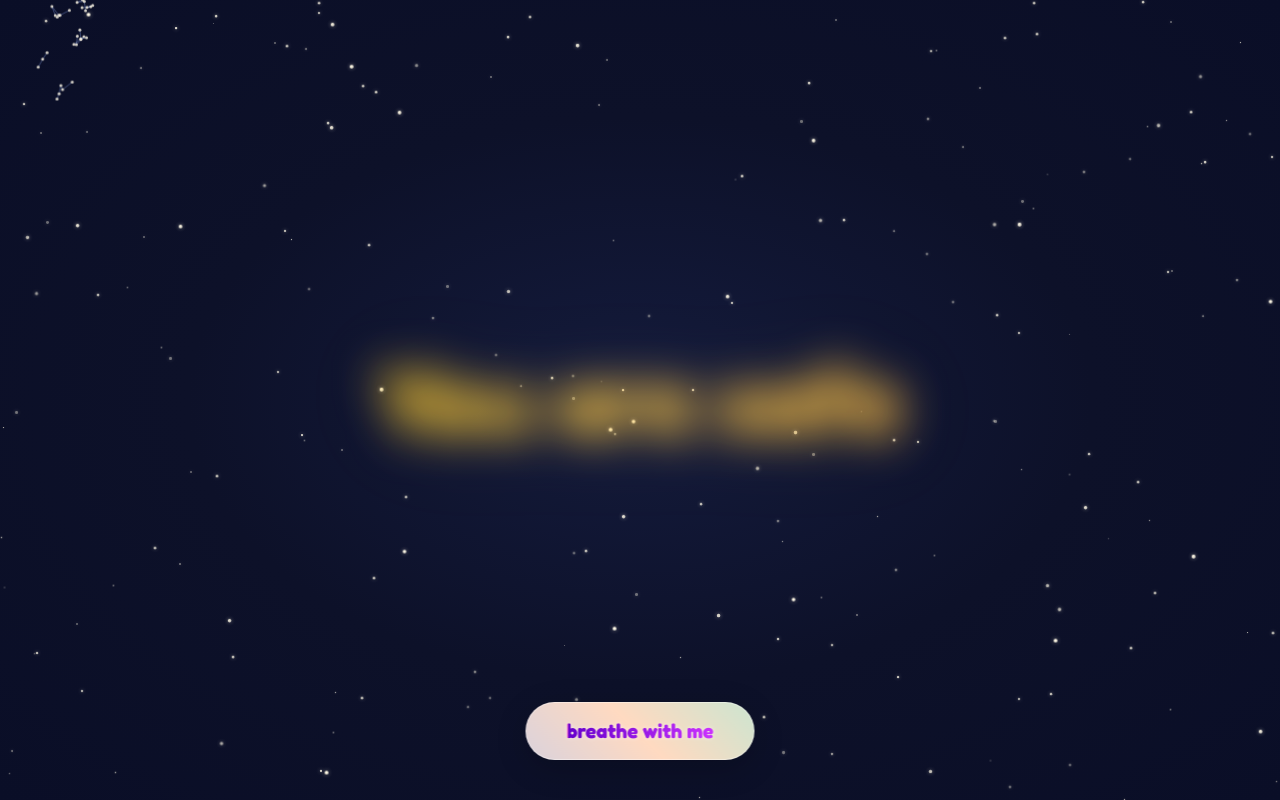
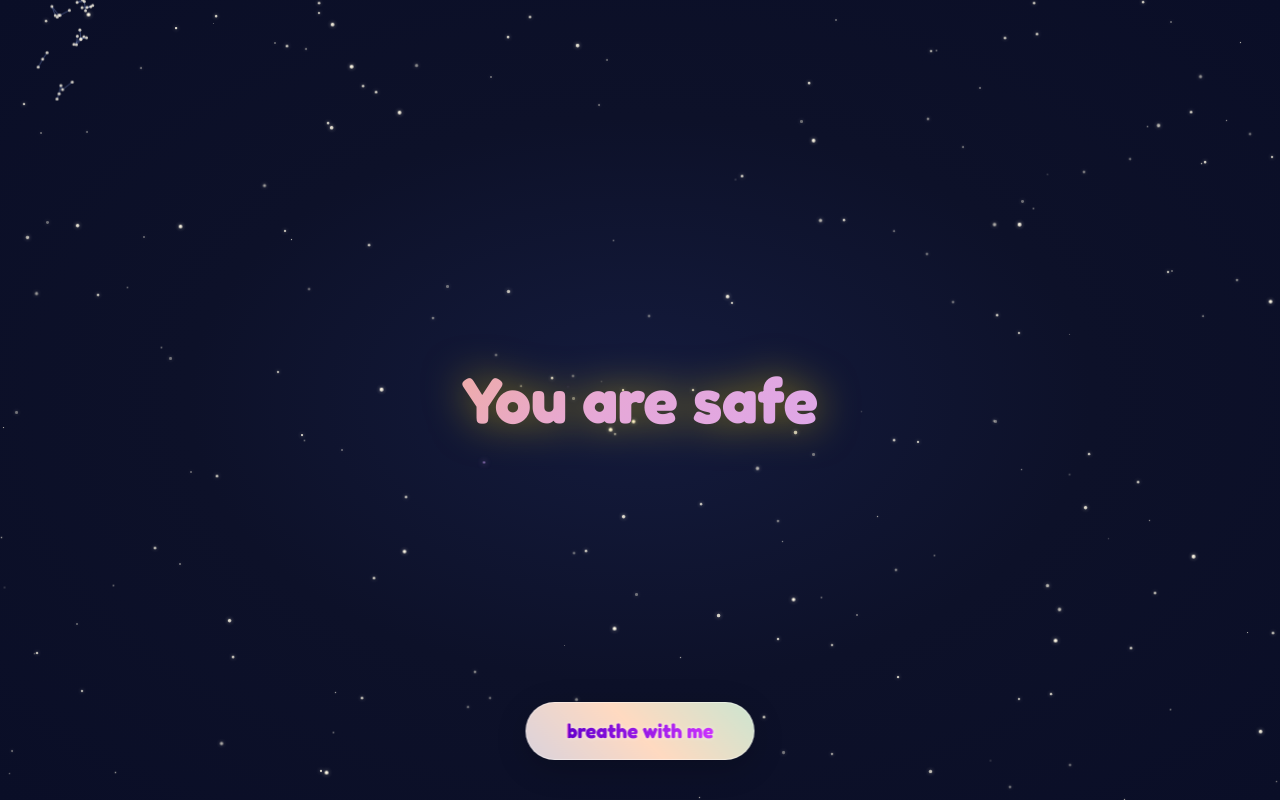
Before and after one commit to loy-second-alias/panic-relief, a React (Vite) app: page / in a window 1280 px wide. Built offline with nearby package versions, Linux system fonts and the light colour scheme.

Commit message:
Add_smooth_affirmation_transitions_with_pause

```diff
--- a/src/components/AffirmationDisplay.jsx
+++ b/src/components/AffirmationDisplay.jsx
@@ -4,38 +4,74 @@ import '../App.css';
 
 const AffirmationDisplay = () => {
   const [currentIndex, setCurrentIndex] = useState(0);
-  const [isVisible, setIsVisible] = useState(false);
+  const [activeElement, setActiveElement] = useState('current');
+  const [particles, setParticles] = useState([]);
 
   useEffect(() => {
     let timeoutId;
+    let particleInterval;
 
     const runCycle = () => {
-      // Start fade in
-      setIsVisible(true);
+      // Show current affirmation for 8 seconds
+      timeoutId = setTimeout(() => {
+        // Start fade out
+        setActiveElement('none'); // Both hidden
 
-      // Schedule fade out after 8 seconds (2s fade in + 6s visible)
-      timeoutId = setTimeout(() => {
-        setIsVisible(false);
+        // After fade out completes (2.5s), wait 1.5s, then show next
+        setTimeout(() => {
+          const newNextIndex = (currentIndex + 1) % affirmations.length;
+          setCurrentIndex(newNextIndex);
 
-        // Schedule next cycle after fade out completes (2s)
-        timeoutId = setTimeout(() => {
-          setCurrentIndex((prev) => (prev + 1) % affirmations.length);
-          runCycle();
-        }, 2000);
+          // Show the new affirmation
+          setTimeout(() => {
+            setActiveElement('current');
+            runCycle();
+          }, 100); // Small delay to ensure state update
+        }, 4000); // 2.5s fade out + 1.5s pause
       }, 8000);
     };
 
-    // Start the first cycle
+    // Start the cycle
     runCycle();
 
-    return () => clearTimeout(timeoutId);
-  }, []);
+    // Spawn purple twinkle particles periodically
+    particleInterval = setInterval(() => {
+      const newParticle = {
+        id: Date.now() + Math.random(),
+        x: 50 + (Math.random() - 0.5) * 30,
+        y: 50 + (Math.random() - 0.5) * 20,
+        delay: Math.random() * 0.5
+      };
+      setParticles(prev => [...prev.slice(-8), newParticle]);
+    }, 800);
+
+    return () => {
+      clearTimeout(timeoutId);
+      clearInterval(particleInterval);
+    };
+  }, [currentIndex]);
 
   return (
     <div className="affirmation-container">
-      <h2 className={`affirmation-text ${isVisible ? 'visible' : 'hidden'}`}>
+      {/* Single affirmation element */}
+      <h2
+        className={`affirmation-text ${activeElement === 'current' ? 'active' : 'inactive'}`}
+      >
         {affirmations[currentIndex]}
       </h2>
+
+      {/* Purple twinkle particles */}
+      {particles.map(particle => (
+        <div
+          key={particle.id}
+          className="twinkle-particle"
+          style={{
+            left: `${particle.x}%`,
+            top: `${particle.y}%`,
+            animationDelay: `${particle.delay}s`
+          }}
+        />
+      ))}
 
       <style>{`
         .affirmation-container {
@@ -54,67 +90,82 @@ const AffirmationDisplay = () => {
 
         .affirmation-text {
           font-family: 'Fredoka', 'Quicksand', sans-serif;
-          font-size: clamp(36px, 8vw, 64px); /* Larger size */
-          font-weight: 700; /* Bold */
+          font-size: clamp(36px, 8vw, 64px);
+          font-weight: 700;
           text-align: center;
           width: 85%;
           max-width: 900px;
           line-height: 1.3;
 
-          /* Liquid Yellow-Orange Gradient */
+          /* Gradient with purple hints */
           background: linear-gradient(
             135deg,
-            #FFD700 0%,   /* Golden Yellow */
-            #FFC947 25%,  /* Warm Gold */
-            #FFB347 50%,  /* Amber */
-            #FFCC33 75%,  /* Bright Yellow */
+            #FFD700 0%,
+            #FFC947 20%,
+            #FFB347 40%,
+            #E6A8D7 60%,
+            #D4A5FF 80%,
             #FFD700 100%
           );
-          background-size: 200% auto;
+          background-size: 300% auto;
           background-clip: text;
           -webkit-background-clip: text;
           color: transparent;
 
-          /* Text Shadow for Glow (since color is transparent, we use drop-shadow filter) */
-          filter: drop-shadow(0 0 15px rgba(255, 215, 0, 0.4));
+          filter: drop-shadow(0 0 20px rgba(255, 215, 0, 0.5));
 
-          /* Only transition opacity, let animation handle transform/filter */
-          transition: opacity 2s ease-in-out;
-          will-change: transform, opacity, filter;
+          /* Smooth transitions for everything */
+          transition:
+            opacity 2.5s cubic-bezier(0.4, 0, 0.2, 1),
+            filter 2.5s cubic-bezier(0.4, 0, 0.2, 1),
+            transform 2.5s cubic-bezier(0.4, 0, 0.2, 1);
+
+          will-change: opacity, filter, transform;
         }
 
-        /* Animation: Continuous Growth & Blur */
-        .affirmation-text.visible {
+        .affirmation-text.active {
           opacity: 1;
-          animation:
-            grow-and-blur 10s ease-out forwards,
-            liquid-shimmer 8s linear infinite;
+          filter: drop-shadow(0 0 20px rgba(255, 215, 0, 0.5));
+          transform: scale(1);
+          animation: gentle-shimmer 12s linear infinite;
         }
 
-        .affirmation-text.hidden {
+        .affirmation-text.inactive {
           opacity: 0;
-          /* Start with blur so it fades out nicely, but animation overrides when visible */
-          filter: blur(20px);
-          transform: scale(1);
+          filter: drop-shadow(0 0 40px rgba(212, 165, 255, 0.3)) blur(15px);
+          transform: scale(0.95);
         }
 
-        @keyframes grow-and-blur {
+        @keyframes gentle-shimmer {
+          0%, 100% { background-position: 0% center; }
+          50% { background-position: 100% center; }
+        }
+
+        /* Purple twinkle particles */
+        .twinkle-particle {
+          position: absolute;
+          width: 4px;
+          height: 4px;
+          background: radial-gradient(circle, #D4A5FF, transparent);
+          border-radius: 50%;
+          pointer-events: none;
+          animation: twinkle-fade 2s ease-out forwards;
+          box-shadow: 0 0 8px rgba(212, 165, 255, 0.8);
+        }
+
+        @keyframes twinkle-fade {
           0% {
-            transform: scale(1);
-            filter: blur(0px) drop-shadow(0 0 15px rgba(255, 215, 0, 0.4));
+            opacity: 0;
+            transform: scale(0) translateY(0);
           }
-          50% {
-            /* Keep clear for first half */
-            filter: blur(0px) drop-shadow(0 0 20px rgba(255, 215, 0, 0.5));
+          20% {
+            opacity: 1;
+            transform: scale(1) translateY(-5px);
           }
           100% {
-            transform: scale(1.5);
-            filter: blur(20px) drop-shadow(0 0 30px rgba(255, 215, 0, 0));
+            opacity: 0;
+            transform: scale(0.5) translateY(-20px);
           }
-        }
-
-        @keyframes liquid-shimmer {
-          to { background-position: 200% center; }
         }
       `}</style>
     </div>
```
